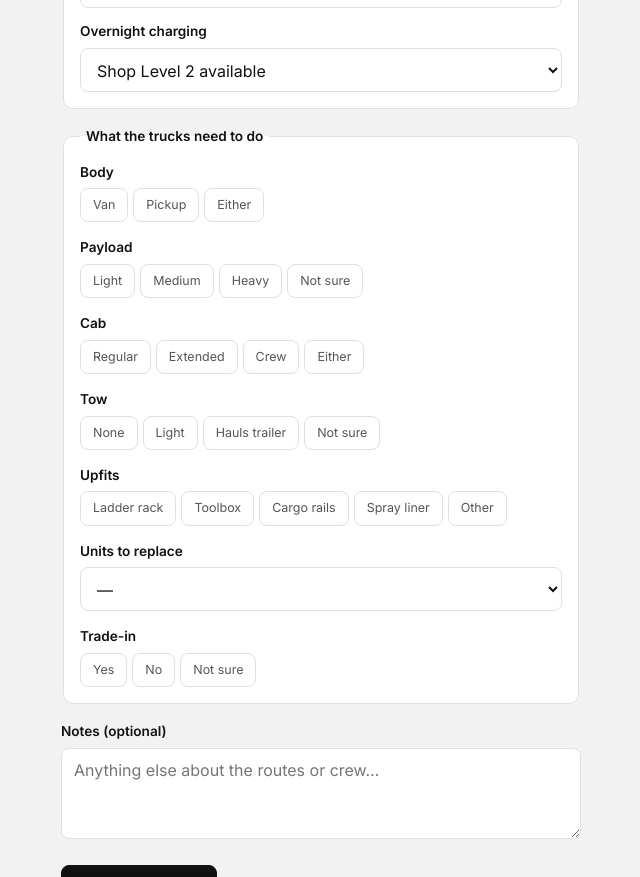
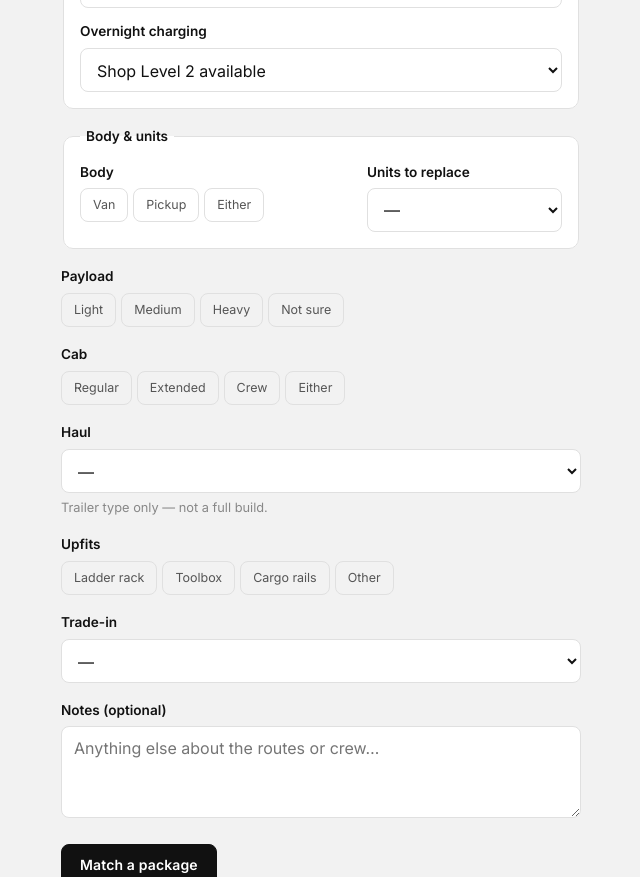
Before and after one commit to Burnsted/fleetfit-preview, a React (Vite) app: page /#/intake in a window 1280 px wide. Shown: the part 740-1617 px from the top of the page, without its empty margins (43-683 px from the left). Built offline with nearby package versions, Linux system fonts and the light colour scheme.

Commit message:
CLEARED Intake R2: Haul, Upfits, Trade-in model, Body & units
Ship Steve ~8:27 re-bar: Body & units with Units beside Body; Haul
dropdown (5 trailer types, no Gooseneck enclosed); kill Spray liner;
Trade-in dropdown with Trade-in model on Yes only. PATH and chrome
copy unchanged. No merge.

```diff
--- a/src/index.css
+++ b/src/index.css
@@ -1851,6 +1851,16 @@ img { max-width: 100%; display: block; }
 .intake-customize {
   gap: 16px;
 }
+.intake-body-units {
+  display: grid;
+  gap: 14px;
+}
+@media (min-width: 480px) {
+  .intake-body-units {
+    grid-template-columns: 1.4fr 1fr;
+    align-items: start;
+  }
+}
 
 .intake-echo {
   background: var(--bg-elev);
--- a/src/pages/FleetIntake.jsx
+++ b/src/pages/FleetIntake.jsx
@@ -32,8 +32,14 @@ const FLEET_SIZE_OPTIONS = [
 const BODY_OPTS = ['Van', 'Pickup', 'Either']
 const PAYLOAD_OPTS = ['Light', 'Medium', 'Heavy', 'Not sure']
 const CAB_OPTS = ['Regular', 'Extended', 'Crew', 'Either']
-const TOW_OPTS = ['None', 'Light', 'Hauls trailer', 'Not sure']
-const UPFIT_OPTS = ['Ladder rack', 'Toolbox', 'Cargo rails', 'Spray liner', 'Other']
+const HAUL_OPTS = [
+  'None',
+  'Open trailer',
+  'Enclosed trailer',
+  'Gooseneck',
+  'Not sure',
+]
+const UPFIT_OPTS = ['Ladder rack', 'Toolbox', 'Cargo rails', 'Other']
 const UNITS_OPTS = [
   { value: '', label: '—' },
   { value: '1-2', label: '1–2' },
@@ -41,7 +47,12 @@ const UNITS_OPTS = [
   { value: '6-10', label: '6–10' },
   { value: 'not-sure', label: 'Not sure' },
 ]
-const TRADE_IN_OPTS = ['Yes', 'No', 'Not sure']
+const TRADE_IN_OPTS = [
+  { value: '', label: '—' },
+  { value: 'Yes', label: 'Yes' },
+  { value: 'No', label: 'No' },
+  { value: 'Not sure', label: 'Not sure' },
+]
 
 const INITIAL = {
   trade: 'Electrical',
@@ -52,10 +63,11 @@ const INITIAL = {
   body: '',
   payload: '',
   cab: '',
-  tow: '',
+  haul: '',
   upfits: [],
   unitsToReplace: '',
   tradeIn: '',
+  tradeInModel: '',
   notes: '',
 }
 
@@ -96,9 +108,18 @@ export default function FleetIntake() {
   const [params] = useSearchParams()
   const adjusting = params.get('adjust') === '1'
   const [form, setForm] = useState(INITIAL)
+  const showTradeInModel = form.tradeIn === 'Yes'
 
   function setField(key, value) {
     setForm((prev) => ({ ...prev, [key]: value }))
+  }
+
+  function onTradeInChange(value) {
+    setForm((prev) => ({
+      ...prev,
+      tradeIn: value,
+      tradeInModel: value === 'Yes' ? prev.tradeInModel : '',
+    }))
   }
 
   function onClear() {
@@ -116,10 +137,11 @@ export default function FleetIntake() {
       body: form.body,
       payload: form.payload,
       cab: form.cab,
-      tow: form.tow,
+      haul: form.haul,
       upfits: form.upfits,
       unitsToReplace: form.unitsToReplace,
       tradeIn: form.tradeIn,
+      tradeInModel: form.tradeIn === 'Yes' ? form.tradeInModel : '',
       notes: form.notes,
     }
     navigate(`/package/${matchPackageIdFromIntake(intake)}`, { state: { intake } })
@@ -210,13 +232,28 @@ export default function FleetIntake() {
         </fieldset>
 
         <fieldset className="intake-fieldset intake-customize">
-          <legend>What the trucks need to do</legend>
+          <legend>Body & units</legend>
+          <div className="intake-body-units">
             <ChipRow
               label="Body"
               options={BODY_OPTS}
               value={form.body}
               onChange={(v) => setField('body', v)}
             />
+            <label className="intake-field">
+              <span className="intake-label">Units to replace</span>
+              <select
+                value={form.unitsToReplace}
+                onChange={(e) => setField('unitsToReplace', e.target.value)}
+              >
+                {UNITS_OPTS.map((o) => (
+                  <option key={o.label} value={o.value}>{o.label}</option>
+                ))}
+              </select>
+            </label>
+          </div>
+        </fieldset>
+
         <ChipRow
           label="Payload"
           options={PAYLOAD_OPTS}
@@ -229,12 +266,21 @@ export default function FleetIntake() {
           value={form.cab}
           onChange={(v) => setField('cab', v)}
         />
-          <ChipRow
-            label="Tow"
-            options={TOW_OPTS}
-            value={form.tow}
-            onChange={(v) => setField('tow', v)}
-          />
+
+        <label className="intake-field">
+          <span className="intake-label">Haul</span>
+          <select
+            value={form.haul}
+            onChange={(e) => setField('haul', e.target.value)}
+          >
+            <option value="">—</option>
+            {HAUL_OPTS.map((opt) => (
+              <option key={opt} value={opt}>{opt}</option>
+            ))}
+          </select>
+          <span className="intake-hint">Trailer type only — not a full build.</span>
+        </label>
+
         <ChipRow
           label="Upfits"
           options={UPFIT_OPTS}
@@ -242,24 +288,31 @@ export default function FleetIntake() {
           onChange={(v) => setField('upfits', v)}
           multi
         />
+
         <label className="intake-field">
-            <span className="intake-label">Units to replace</span>
+          <span className="intake-label">Trade-in</span>
           <select
-              value={form.unitsToReplace}
-              onChange={(e) => setField('unitsToReplace', e.target.value)}
+            value={form.tradeIn}
+            onChange={(e) => onTradeInChange(e.target.value)}
           >
-              {UNITS_OPTS.map((o) => (
+            {TRADE_IN_OPTS.map((o) => (
               <option key={o.label} value={o.value}>{o.label}</option>
             ))}
           </select>
         </label>
-          <ChipRow
-            label="Trade-in"
-            options={TRADE_IN_OPTS}
-            value={form.tradeIn}
-            onChange={(v) => setField('tradeIn', v)}
+
+        {showTradeInModel && (
+          <label className="intake-field">
+            <span className="intake-label">Trade-in model</span>
+            <input
+              type="text"
+              value={form.tradeInModel}
+              onChange={(e) => setField('tradeInModel', e.target.value)}
+              placeholder="Year make model…"
+              autoComplete="off"
             />
-        </fieldset>
+          </label>
+        )}
 
         <label className="intake-field">
           <span className="intake-label">Notes (optional)</span>
```
Also changed, not shown: scripts/shot-intake-r2.mjs (added, +84 -0 lines), artifacts/screenshots/intake-r2-body-units-haul.png (added), artifacts/screenshots/intake-r2-upfits-tradein-model.png (added). Lines whose indentation alone changed are shown as unchanged.
